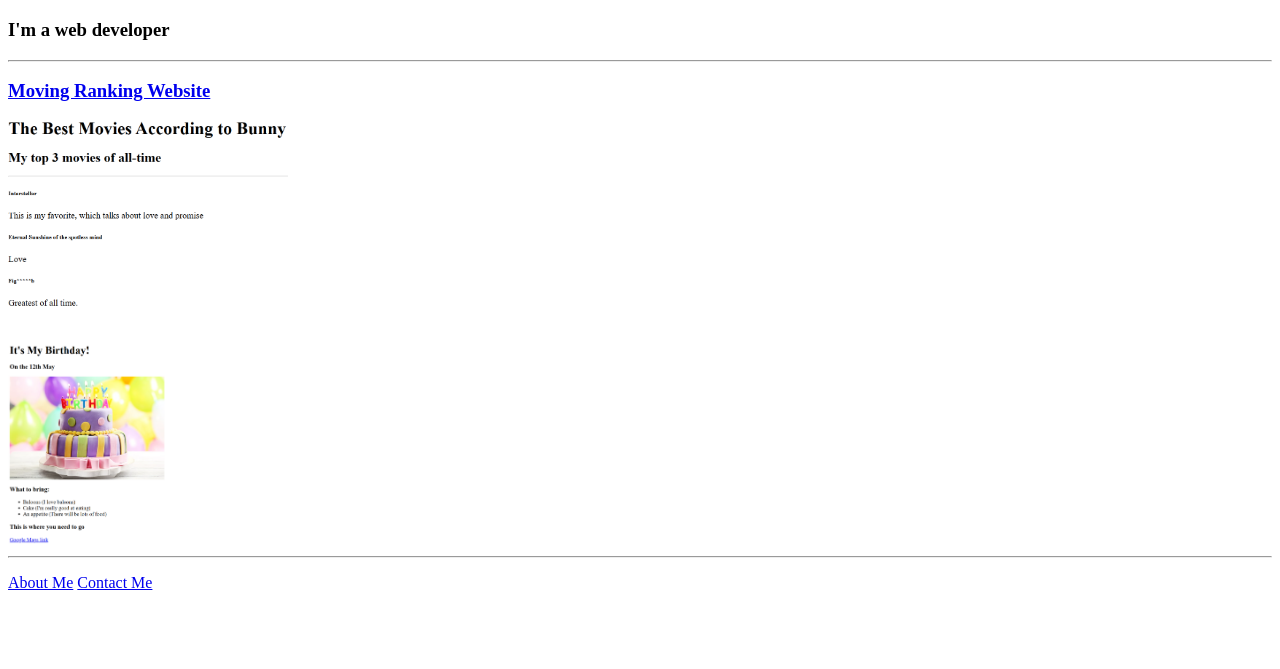
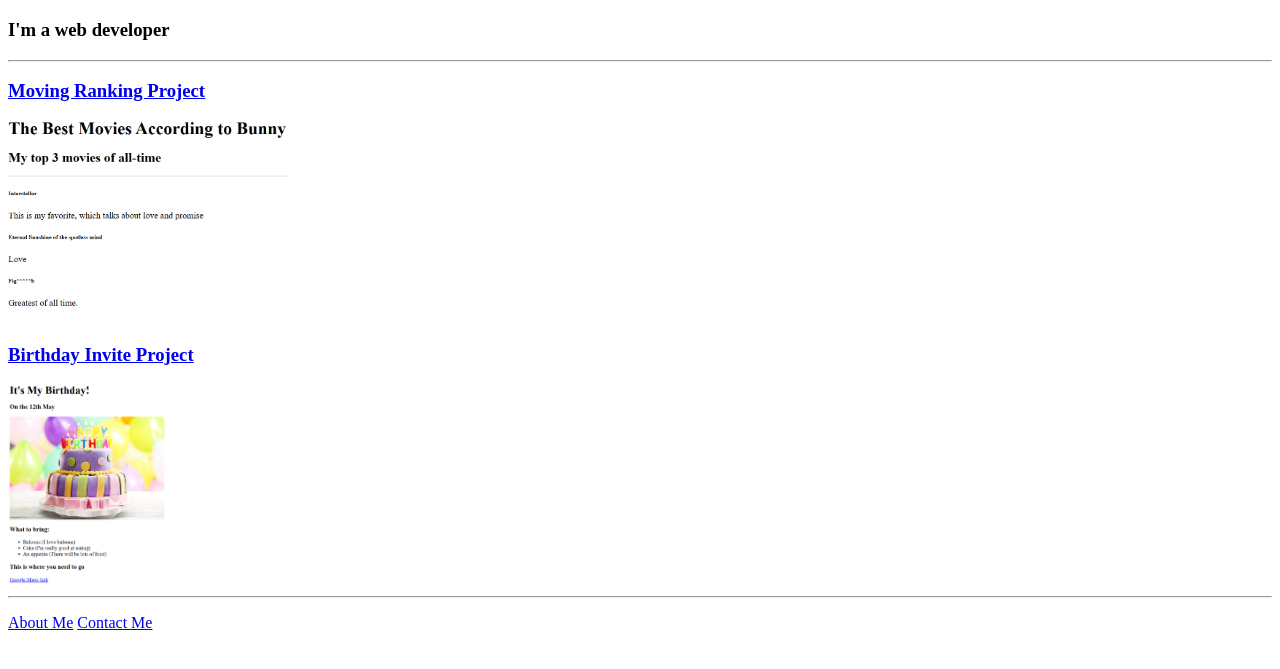
Before and after one commit to Bunny-salvatore/html-portfolio, a plain HTML site: page index.html in a window 1280 px wide. Shown: the part 61-730 px from the top of the page. Drawn offline with Linux system fonts and the light colour scheme.

Commit message:
index.html

```diff
--- a/index.html
+++ b/index.html
@@ -9,9 +9,9 @@
     <h1>Bunny's Portfolio</h1>
     <h3>I'm a web developer</h3>
     <hr>
-    <h3><a href="./public/movie-ranking.html">Moving Ranking Website</a></h3>
+    <h3><a href="./public/movie-ranking.html">Moving Ranking Project</a></h3>
     <img src="./assets/Movie-ranking.png" alt="" height="200">
-    <h3><a href="./public/birthday-invite.html"></a></h3>
+    <h3><a href="./public/birthday-invite.html">Birthday Invite Project</a></h3>
     <img src="./assets/Birthday-invite.png" alt="" height="200">
     <hr>
     <p><a href="./public/about.html">About Me</a> <a href="./public/contact.html">Contact Me</a></p>
```
